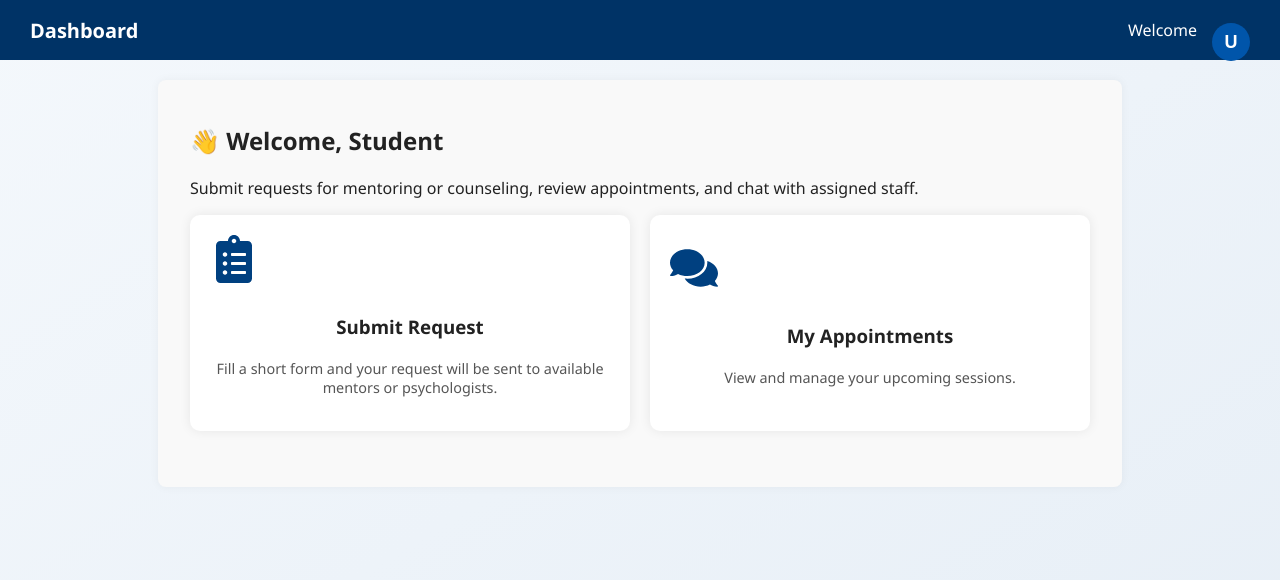
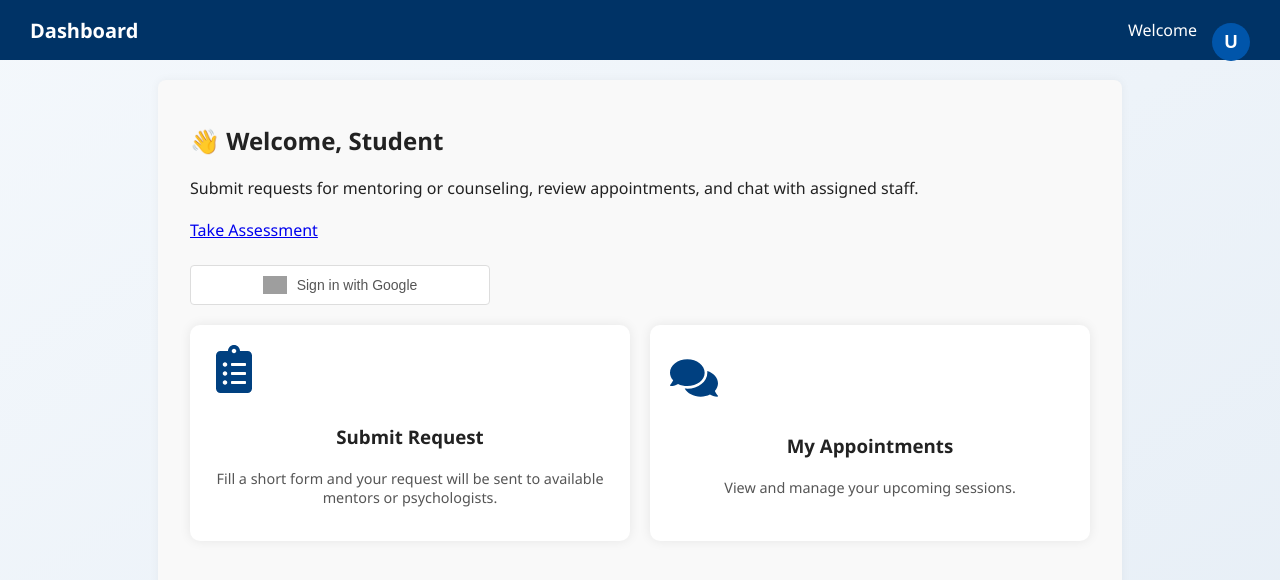
Before and after one commit to PattyMbua/mental-health-triage-system, a React (Create React App) app in the folder frontend/: page /student-dashboard in a window 1280 px wide. Shown: the top 580 px of the page. Built offline with nearby package versions, Linux system fonts and the light colour scheme; grey boxes are pictures that could not be loaded.

Commit message:
Add backend requirements.txt and frontend implementation

```diff
--- a/frontend/src/pages/dashboards/Dashboard.css
+++ b/frontend/src/pages/dashboards/Dashboard.css
@@ -120,3 +120,30 @@
     flex: 1 1 100%;
   }
 }
+
+.google-login-btn {
+  display: flex;
+  align-items: center;
+  justify-content: center;
+  background-color: white;
+  color: #555;
+  border: 1px solid #ddd;
+  border-radius: 4px;
+  padding: 10px 15px;
+  font-size: 14px;
+  font-weight: 500;
+  cursor: pointer;
+  transition: all 0.2s ease;
+  width: 100%;
+  max-width: 300px;
+}
+
+.google-login-btn img {
+  height: 18px;
+  margin-right: 10px;
+}
+
+.google-login-btn:hover {
+  background-color: #f5f5f5;
+  border-color: #ccc;
+}
--- a/frontend/src/pages/dashboards/DashboardStudent.js
+++ b/frontend/src/pages/dashboards/DashboardStudent.js
@@ -1,16 +1,49 @@
-// src/pages/DashboardStudent.js
+// src/pages/dashboards/DashboardStudent.js
 import React from 'react';
+import { Link } from 'react-router-dom';
 import DashboardNavbar from '../../components/navbars/DashboardNavbar';
 import { FaClipboardList, FaComments } from 'react-icons/fa';
 import './Dashboard.css';
 
 const DashboardStudent = () => {
+  const handleGoogleLogin = async () => {
+    try {
+      const res = await fetch("http://localhost:5000/auth/google", {
+        method: "POST",
+        headers: { "Content-Type": "application/json" }
+      });
+      const data = await res.json();
+      console.log("✅ Logged in:", data);
+      alert(`Welcome ${data.user.name}`);
+    } catch (error) {
+      console.error("❌ Login failed:", error);
+    }
+  };
+
   return (
     <div>
       <DashboardNavbar role="Student" />
       <div className="dashboard-container">
         <h2>👋 Welcome, Student</h2>
         <p>Submit requests for mentoring or counseling, review appointments, and chat with assigned staff.</p>
+
+        {/* Take Assessment Button */}
+        <div style={{ margin: '20px 0' }}>
+          <Link to="/assessment" className="dashboard-link">
+            Take Assessment
+          </Link>
+        </div>
+
+        {/* Google Sign-In Button */}
+        <div style={{ margin: '20px 0' }}>
+          <button className="google-login-btn" onClick={handleGoogleLogin}>
+            <img
+              src="https://developers.google.com/identity/images/g-logo.png"
+              alt="Google logo"
+            />
+            Sign in with Google
+          </button>
+        </div>
 
         <div className="dashboard-cards">
           <a href="/new-request" className="dashboard-card">
```
Also changed, not shown: 1 other file (tests, documents, lock files or other folders).
